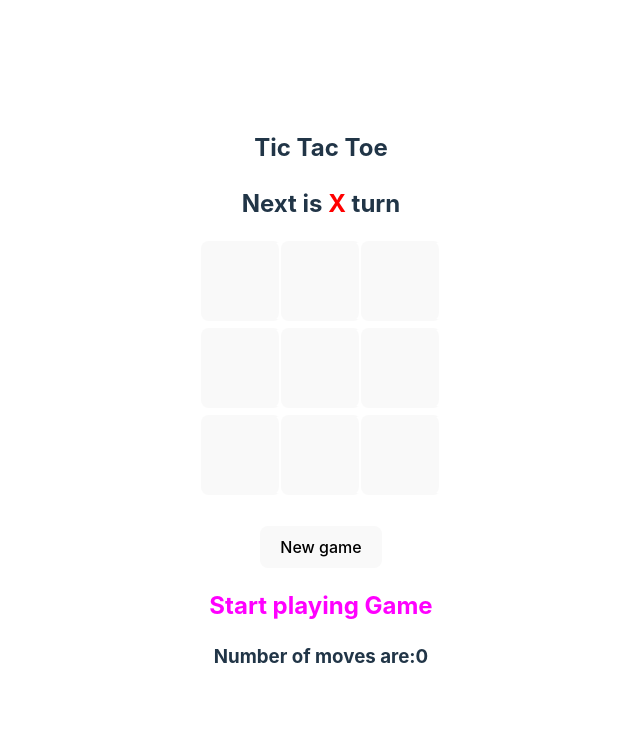
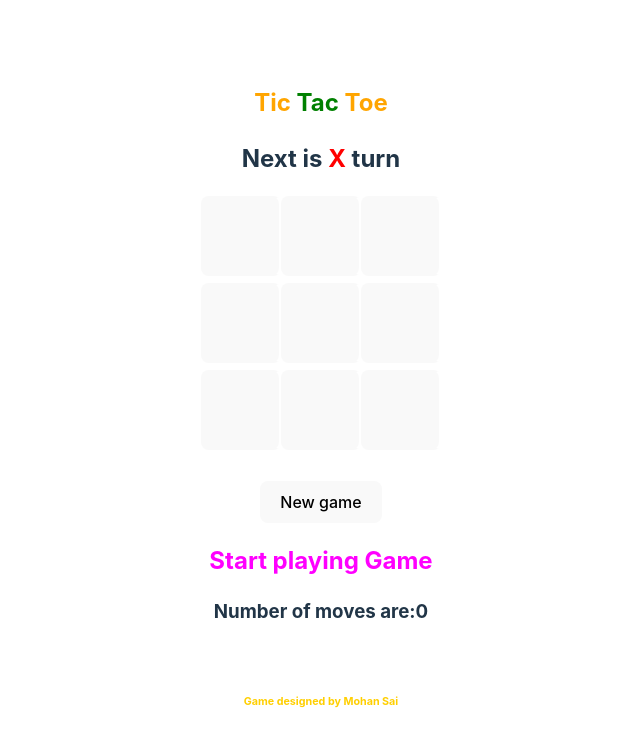
Before and after one commit to mohansai9121/TicTacToe-Game, a React (Vite) app: page / in a window 1280 px wide. Shown: the top 746 px of the page, without its empty margins (319-959 px from the left). Built offline with nearby package versions, Linux system fonts and the light colour scheme.

Commit message:
Final changes are finished

```diff
--- a/src/Components/Board.jsx
+++ b/src/Components/Board.jsx
@@ -47,7 +47,7 @@ const Board = () => {
   return (
     <div className="board">
       <div>
-        <h2>Tic Tac Toe</h2>
+        <h2><span style={{color:'orange'}}>Tic </span><span style={{color:'green'}}>Tac </span><span style={{color:'orange'}}>Toe</span></h2>
         <StatusMsg winner={winnerIs} squares={squares} nextPlayer={isX} />
       </div>
       <div className="board-row">
@@ -67,6 +67,8 @@ const Board = () => {
       </div><br></br>
       <button onClick={newGame} className={`newGame ${winnerIs? 'active':''}`}>New game</button>
       <History moves={move}/>
+      <br></br>
+      <h6 style={{color:'#ffcf00'}}>Game designed by Mohan Sai</h6>
     </div>
   )
 }
```
